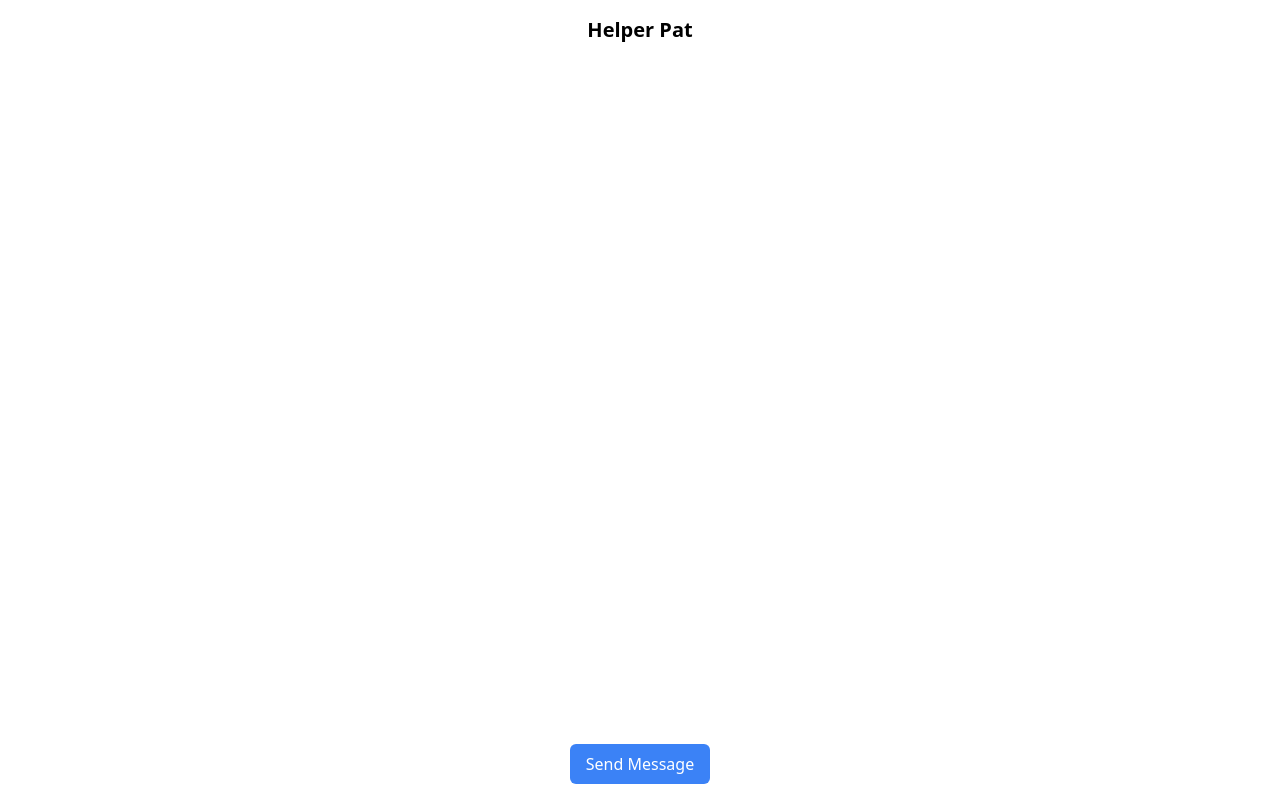
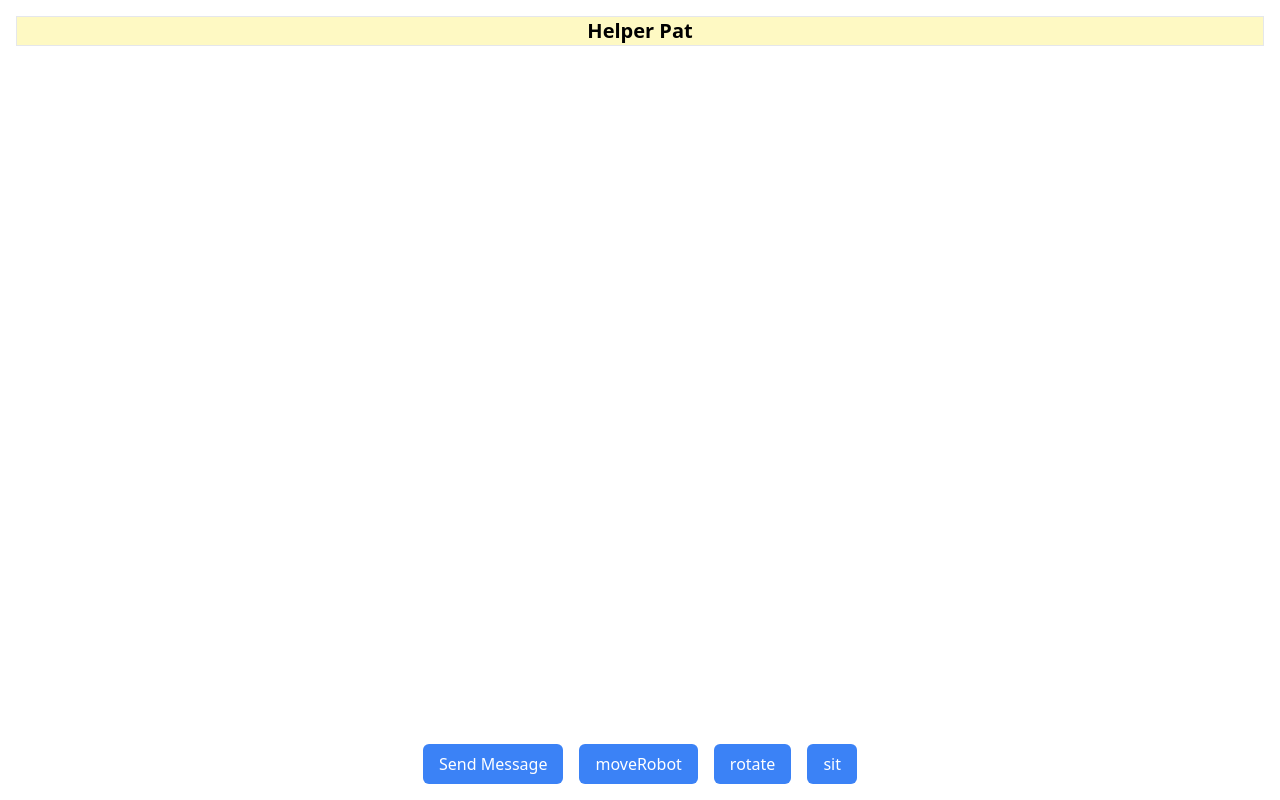
Before and after one commit to kwonkwonn/termuxAndControl, a React (Vite) app: page / in a window 1280 px wide. Built offline with nearby package versions, Linux system fonts and the light colour scheme.

Commit message:
bytton revised

```diff
--- a/src/module/mainBox.jsx
+++ b/src/module/mainBox.jsx
@@ -15,11 +15,27 @@ const MobileChatInterface = () => {
     scrollToBottom();
   }, [messages]);
 
+  const handleRobot = async (command) => {
+    try {
+      const response = fetch("http://localhost:3000/user/robotControl", {
+        method: "POST",
+        headers: {
+          "Content-Type": "application/json",
+        },
+        body: JSON.stringify({
+          command: command,
+          text: "hello",
+        }),
+      });
+    } catch (err) {
+      console.log(err);
+    }
+  };
   const handleButtonPress = async () => {
     if (!isPressed) {
       try {
         setIsPressed(true);
-        const response = await fetch("https://localhost:3000/chatVoice");
+        const response = await fetch("http://localhost:3000/chat/chatVoice");
         if (!response.ok) {
           throw new Error("Failed to start recording");
         }
@@ -32,52 +48,33 @@ const MobileChatInterface = () => {
       setIsLoading(true);
 
       try {
-        const response = await fetch("https://localhost:3000/quitChat");
+        const response = await fetch("http://localhost:3000/chat/quitChat");
         if (!response.ok) {
           throw new Error("Failed to get response");
         }
 
         const reader = response.body.getReader();
         const decoder = new TextDecoder();
-        let buffer = "";
 
         while (true) {
           const { done, value } = await reader.read();
 
-          if (done) {
-            // 버퍼에 남은 데이터 처리
-            if (buffer) {
+          if (done) break;
+
+          const chunk = decoder.decode(value);
+          const messages = chunk.split("\n").filter((line) => line.trim());
+
+          for (const message of messages) {
             try {
-                const message = JSON.parse(buffer);
-                setMessages((prev) => [...prev, message]);
+              const parsedMessage = JSON.parse(message);
+              setMessages((prev) => [...prev, parsedMessage]);
             } catch (e) {
-                console.error("Error parsing remaining buffer:", e);
-              }
-            }
-            break;
-          }
-
-          // 새로운 청크를 버퍼에 추가
-          buffer += decoder.decode(value, { stream: true });
-
-          // 완전한 JSON 객체들을 찾아서 처리
-          const lines = buffer.split("\n");
-          buffer = lines.pop() || ""; // 마지막 불완전한 라인은 버퍼에 저장
-
-          for (const line of lines) {
-            if (line.trim()) {
-              try {
-                const message = JSON.parse(line);
-                console.log("Received message:", message); // 디버깅용
-                setMessages((prev) => [...prev, message]);
-              } catch (e) {
-                console.error("Error parsing message:", e, "Line:", line);
-              }
+              console.error("파싱 에러:", e);
             }
           }
         }
       } catch (error) {
-        console.error("Error processing response:", error);
+        console.error("응답 처리 에러:", error);
       } finally {
         setIsLoading(false);
       }
@@ -86,7 +83,9 @@ const MobileChatInterface = () => {
 
   return (
     <div className="flex flex-col h-screen p-4">
-      <header className="text-center text-xl font-bold mb-4">Helper Pat</header>
+      <header className="text-center text-xl font-bold mb-4 bg-yellow-100 border">
+        Helper Pat
+      </header>
       <div className="flex-grow overflow-y-auto space-y-4">
         {messages.map((message, index) => (
           <div
@@ -102,7 +101,8 @@ const MobileChatInterface = () => {
         ))}
         <div ref={messagesEndRef} />
       </div>
-      <div className="mt-4 text-center">
+      <div className="mt-4 text-center gap-4 flex justify-center">
+        <div>
           <button
             onClick={handleButtonPress}
             disabled={isLoading}
@@ -119,6 +119,37 @@ const MobileChatInterface = () => {
               : "Send Message"}
           </button>
         </div>
+        <div>
+          <button
+            className="px-4 py-2 rounded-md transition duration-300 bg-blue-500 hover:bg-blue-600 text-white"
+            onClick={() => {
+              handleRobot("moveRobot");
+            }}
+          >
+            moveRobot
+          </button>
+        </div>
+        <div>
+          <button
+            className="px-4 py-2 rounded-md transition duration-300 bg-blue-500 hover:bg-blue-600 text-white"
+            onClick={() => {
+              handleRobot("rotate");
+            }}
+          >
+            rotate
+          </button>
+        </div>
+        <div>
+          <button
+            className="px-4 py-2 rounded-md transition duration-300 bg-blue-500 hover:bg-blue-600 text-white"
+            onClick={() => {
+              handleRobot("sit");
+            }}
+          >
+            sit
+          </button>
+        </div>
+      </div>
     </div>
   );
 };
```
Lines whose indentation alone changed are shown as unchanged.
